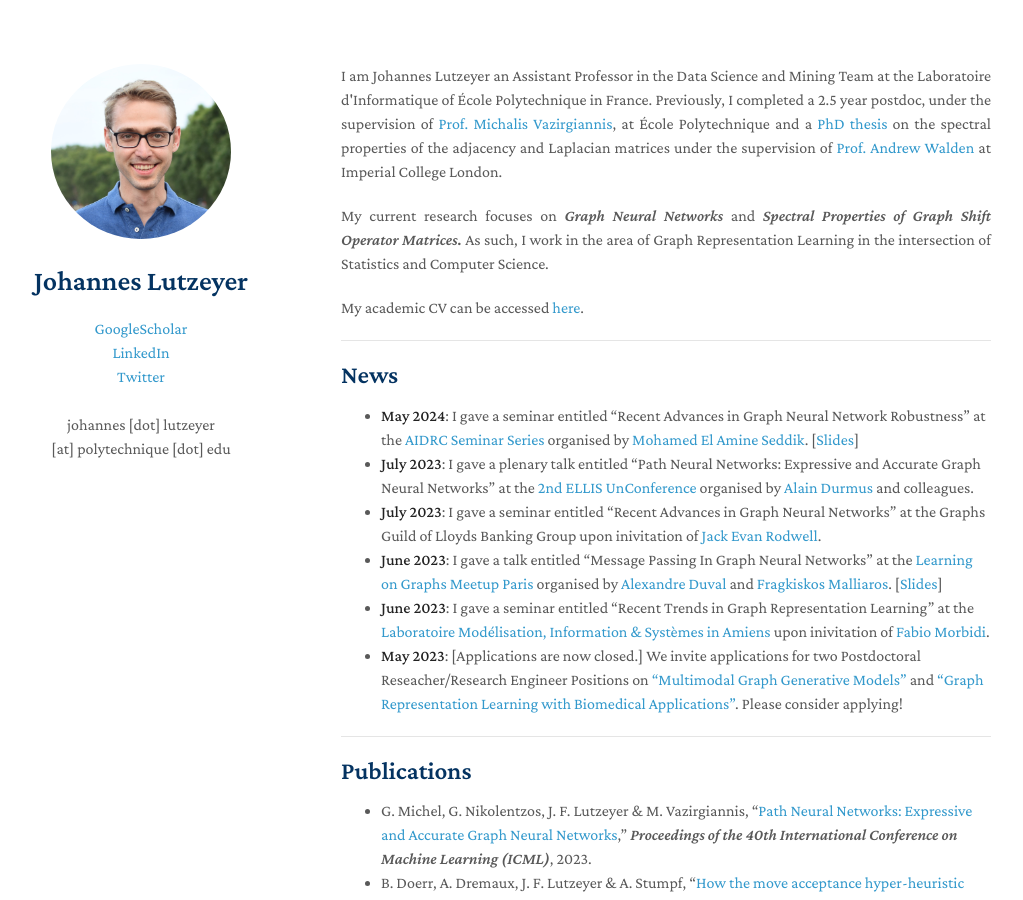
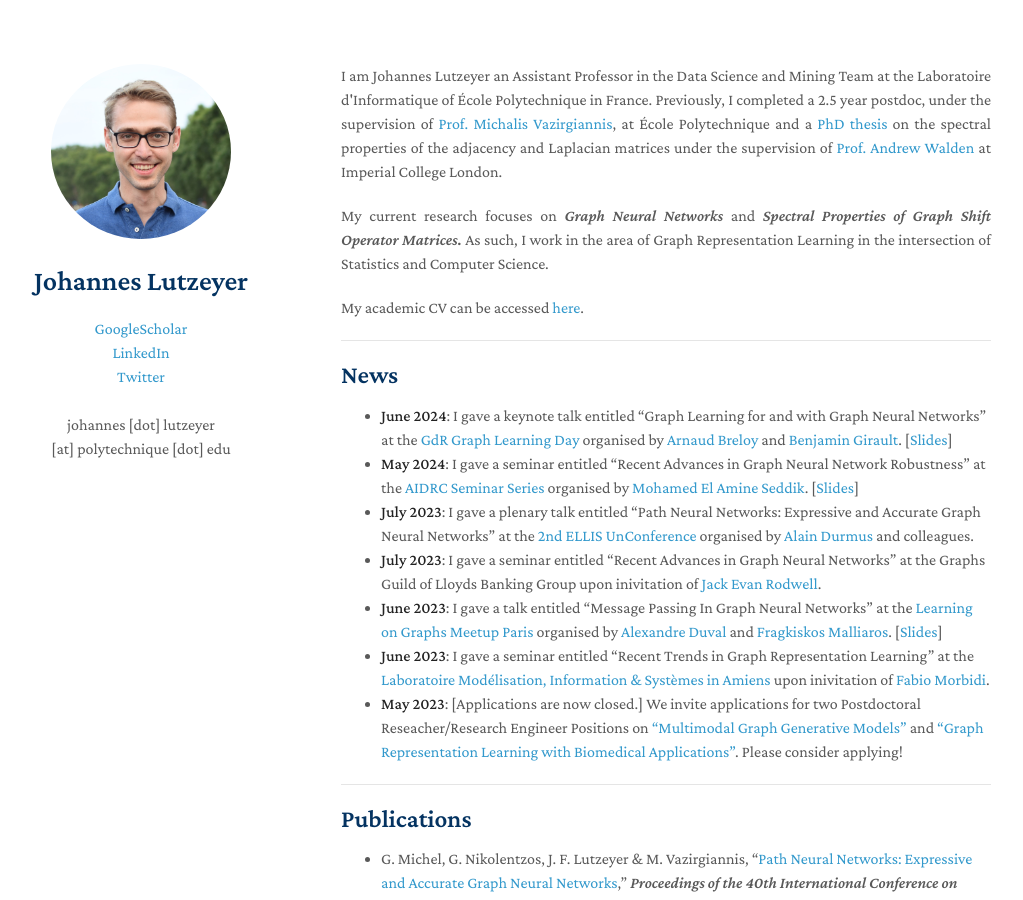
Before and after one commit to johanneslutzeyer/johanneslutzeyer.github.io, a Jekyll site: the page built from index.md, in a window 1280 px wide and 900 px high. Shown: the whole window, without its empty margins (129-1152 px from the left). Built offline with Jekyll 4.4.1, drawn with Linux system fonts in a browser that asks for light colours; our own code applies the rules of GitHub Pages for plain Markdown files; a script that is not in the unit is left out.

Commit message:
Update index.md

```diff
--- a/index.md
+++ b/index.md
@@ -13,6 +13,7 @@ My academic CV can be accessed <a href="https://johanneslutzeyer.com/doc/Johanne
 ---
 
 ## News
+- **June 2024**: I gave a keynote talk entitled "Graph Learning for and with Graph Neural Networks" at the <a href="http://intranet.gdr-isis.fr/index.php?page=reunion&idreunion=523" target="_blank">GdR Graph Learning Day</a> organised by <a href="https://abreloy.github.io/" target="_blank">Arnaud Breloy</a> and <a href="https://www.benjamin-girault.com/" target="_blank">Benjamin Girault</a>. [<a href="https://johanneslutzeyer.com/doc/2024-06-06_JohannesLutzeyer_GraphLearningForAndWithGraphNeuralNetworks_Handout.pdf" target=" blank">Slides</a>]
 - **May 2024**: I gave a seminar entitled "Recent Advances in Graph Neural Network Robustness" at the <a href="https://www.tii.ae/seminars#tab1" target="_blank">AIDRC Seminar Series</a> organised by <a href="https://melaseddik.github.io/" target="_blank">Mohamed El Amine Seddik</a>. [<a href="https://johanneslutzeyer.com/doc/2024-05-15_JohannesLutzeyer_RecentAdvancesInGraphNeuralNetworkRobustness.pdf" target=" blank">Slides</a>]
 - **July 2023**: I gave a plenary talk entitled "Path Neural Networks: Expressive and Accurate Graph Neural Networks" at the <a href="https://ellisunconference2023.github.io/" target="_blank">2nd ELLIS UnConference</a> organised by <a href="http://alain.perso.math.cnrs.fr/index.html" target="_blank">Alain Durmus</a> and colleagues.
 - **July 2023**: I gave a seminar entitled "Recent Advances in Graph Neural Networks" at the Graphs Guild of Lloyds Banking Group upon inivitation of <a href="https://www.linkedin.com/in/jack-rodwell-a0a58612b/?originalSubdomain=uk" target="_blank">Jack Evan Rodwell</a>.
```
